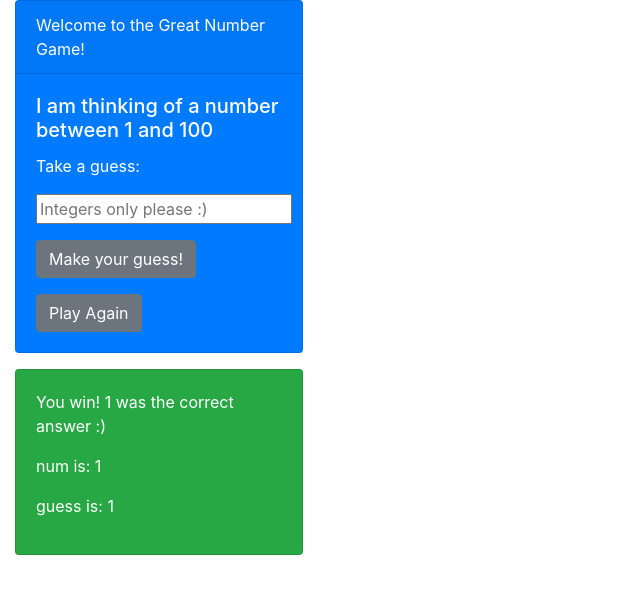
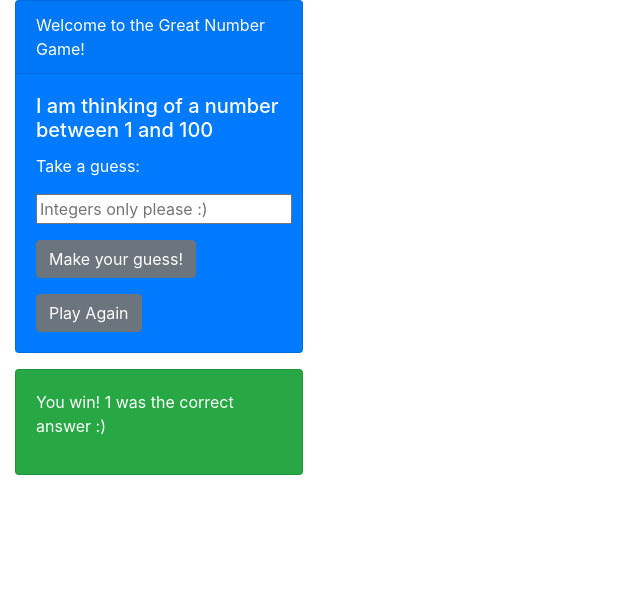
Before and after one commit to emma-dayton/great_guessing_game, a Flask app: page / in a window 1280 px wide. Shown: the top 594 px of the page, without its empty margins (0-640 px from the left). Run offline with Flask 2, Linux system fonts and the light colour scheme; the visitor is signed in with stand-in values (Sample User, id 1); some libraries are stand-ins or nearby versions.

Commit message:
erase lines on html that gave away the answer

```diff
--- a/templates/index.html
+++ b/templates/index.html
@@ -38,8 +38,6 @@
             <div class="card-body">
             <p>Too low. Guess again</p>
           {% endif %}
-          <p>num is: {{ session['num'] }}</p>
-          <p>guess is: {{ session['guess'] }}</p>
         </div>
       </div>
       {% endif %}
```
